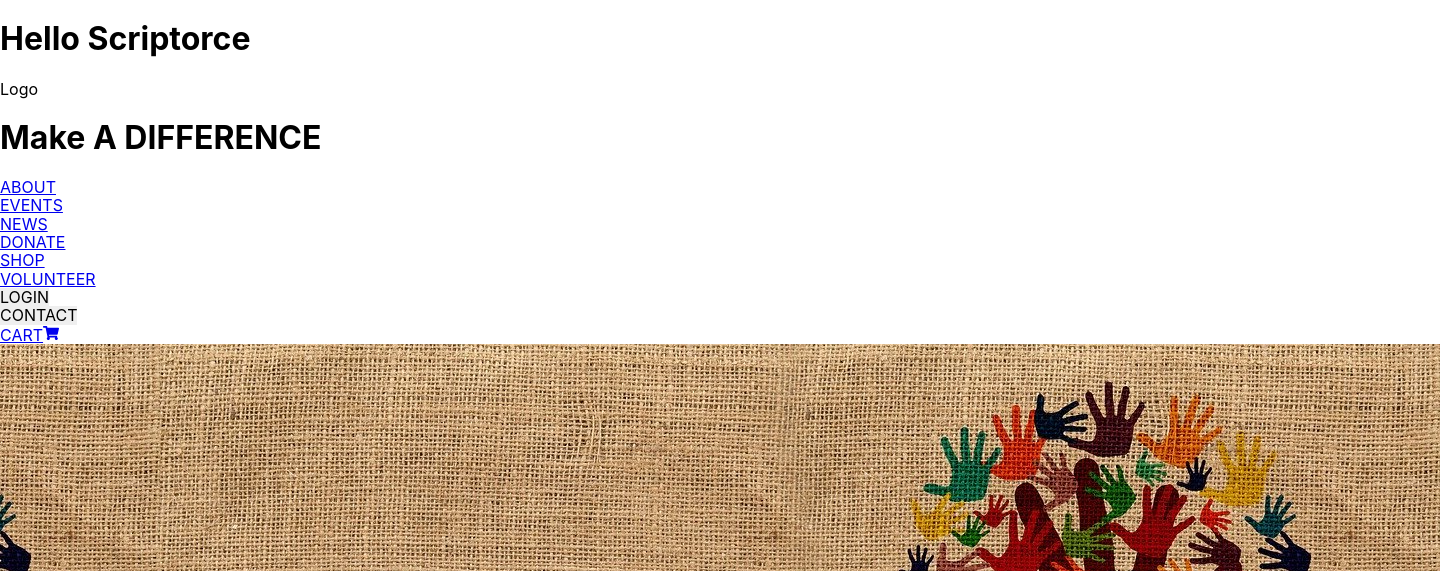
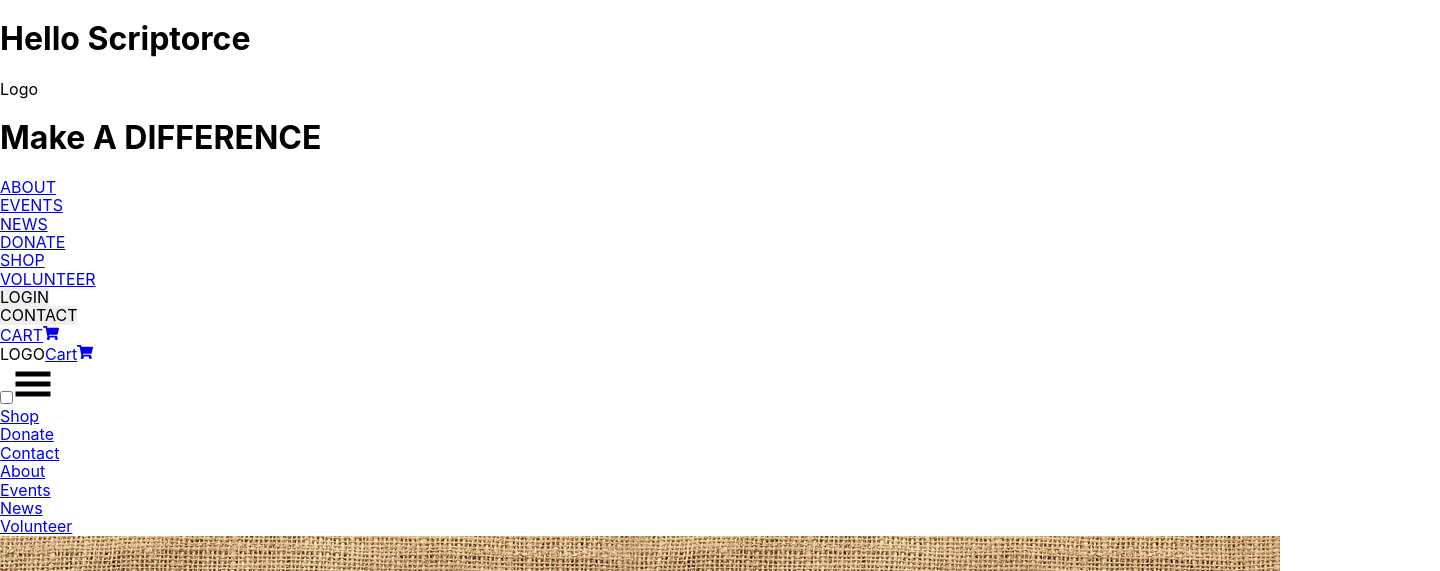
Before and after one commit to ayeshafatima977/E-Commerce-Website-for-a-NGO-MileStone2, a React app: page /cart in a window 1280 px wide. Shown: the top 571 px of the page, 1440 px wide, since content can reach past the window. Built offline with nearby package versions, Linux system fonts and the light colour scheme.

Commit message:
Changed banner component to 100vw instead of 1440px;

```diff
--- a/src/css/Banner.css
+++ b/src/css/Banner.css
@@ -1,6 +1,6 @@
 /* Banner 1 */
 .banner {
-  width: 1440px;
+  width: 100vw;
   height: 230px;
 
   /* Positional css can change in the actual page layout */
--- a/src/index.js
+++ b/src/index.js
@@ -21,13 +21,14 @@ ReactDOM.render(
     <Router>
       <h1>Hello Scriptorce</h1>
       <HeaderComponent />
+      <StickyHeaderComponent />
       <Route path="/" exact component={LandingPageComponent} />
       <Route path="/about" exact component={KnowUsPageComponent} />
       <Route path="/events" exact component={NewsEventsPageComponent} />
       <Route path="/news" exact component={NewsEventsPageComponent} />
       <Route path="/donation" exact component={DonationPageComponent} />
       <Route path="/shop" exact component={ShoppingPageComponent} />
-      <Route path="/volunteer" exact component={StickyHeaderComponent} />
+      <Route path="/volunteer" exact />
       <Route path="/cart" exact component={CartPageComponent}/>
       <Route path="/product-quick-view" exact component={ProductDetailsOverlayComponent} />
       <FooterComponent />
```
